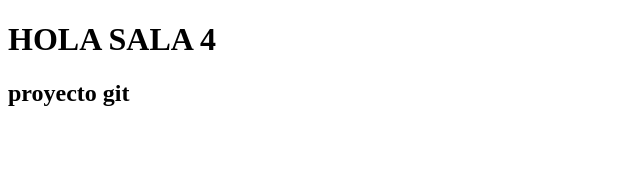
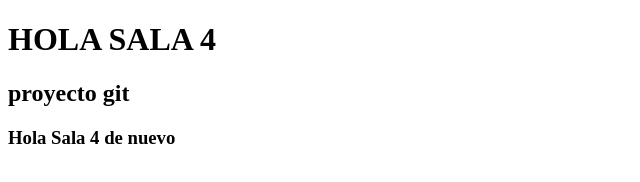
Before and after one commit to Mariasierra15/Sala-4, a plain HTML site: page index.html in a window 1280 px wide. Shown: the whole page, without its empty margins (0-640 px from the left). Drawn offline with Linux system fonts and the light colour scheme.

Commit message:
add h3 Hola Sala 4 de nuevo

```diff
--- a/index.html
+++ b/index.html
@@ -1,13 +1,17 @@
 <!DOCTYPE html>
 <html lang="en">
+
 <head>
   <meta charset="UTF-8" />
   <meta http-equiv="X-UA-Compatible" content="IE=edge" />
   <meta name="viewport" content="width=device-width, initial-scale=1.0" />
   <title>Document</title>
 </head>
+
 <body>
   <h1>HOLA SALA 4</h1>
   <h2>proyecto git</h2>
+  <h3>Hola Sala 4 de nuevo</h3>
 </body>
+
 </html>
```
Lines whose indentation alone changed are shown as unchanged.
